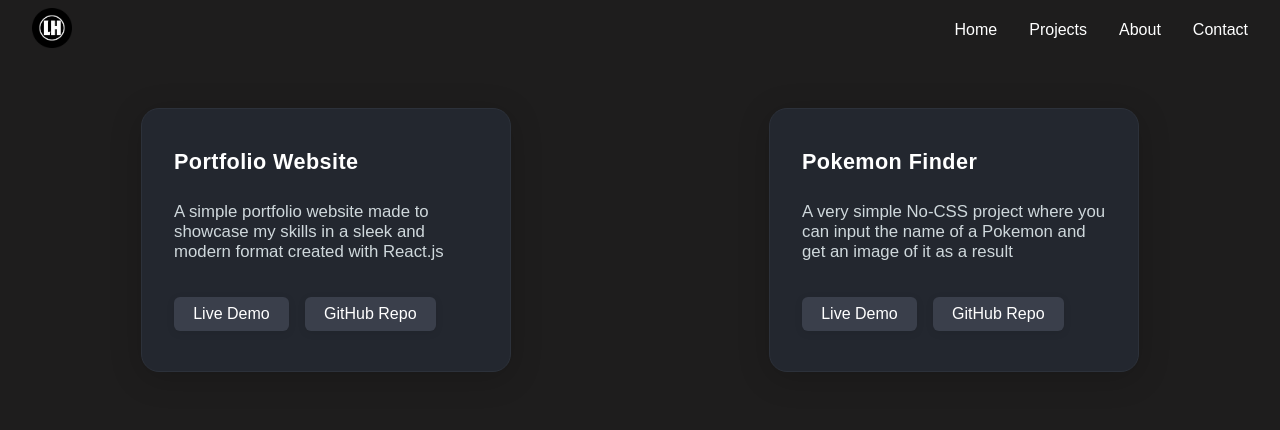
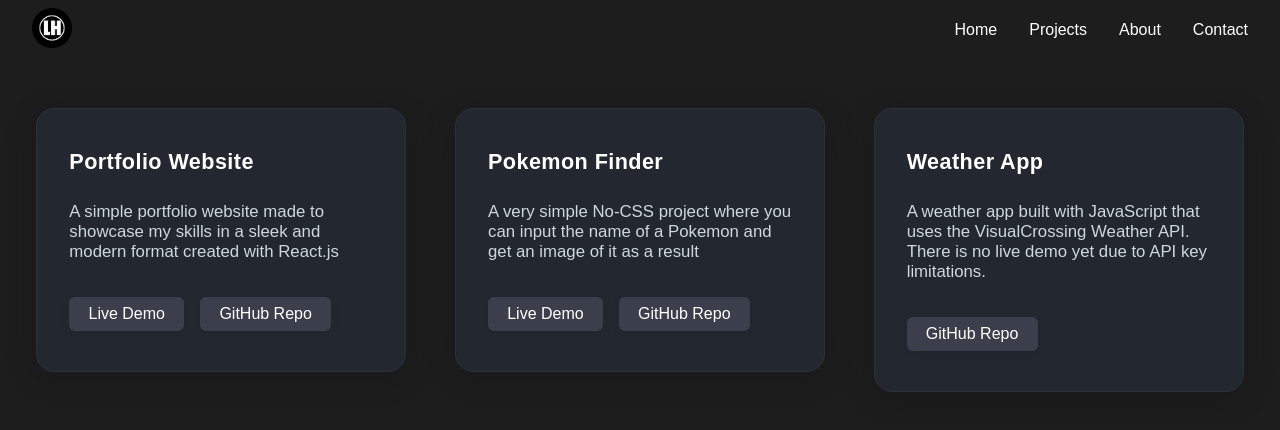
Before and after one commit to lakshinhemachandran/website, a React (Vite) app: page /projects in a window 1280 px wide. Shown: the top 430 px of the page. Built offline with nearby package versions, Linux system fonts and the light colour scheme.

Commit message:
Add Weather App project card to Projects page

```diff
--- a/src/pages/Projects.jsx
+++ b/src/pages/Projects.jsx
@@ -20,6 +20,11 @@ export default function Projects () {
       url="https://pokemon-finder.quantumdev.cc"
       github="https://github.com/lakshinhemachandran/Pokemon-Finder"
     />
+    <ProjectCard
+      title="Weather App"
+      description="A weather app built with JavaScript that uses the VisualCrossing Weather API. There is no live demo yet due to API key limitations."
+      github="https://github.com/lakshinhemachandran/WeatherApp"
+    />
   </div>
 </>
     )
```
